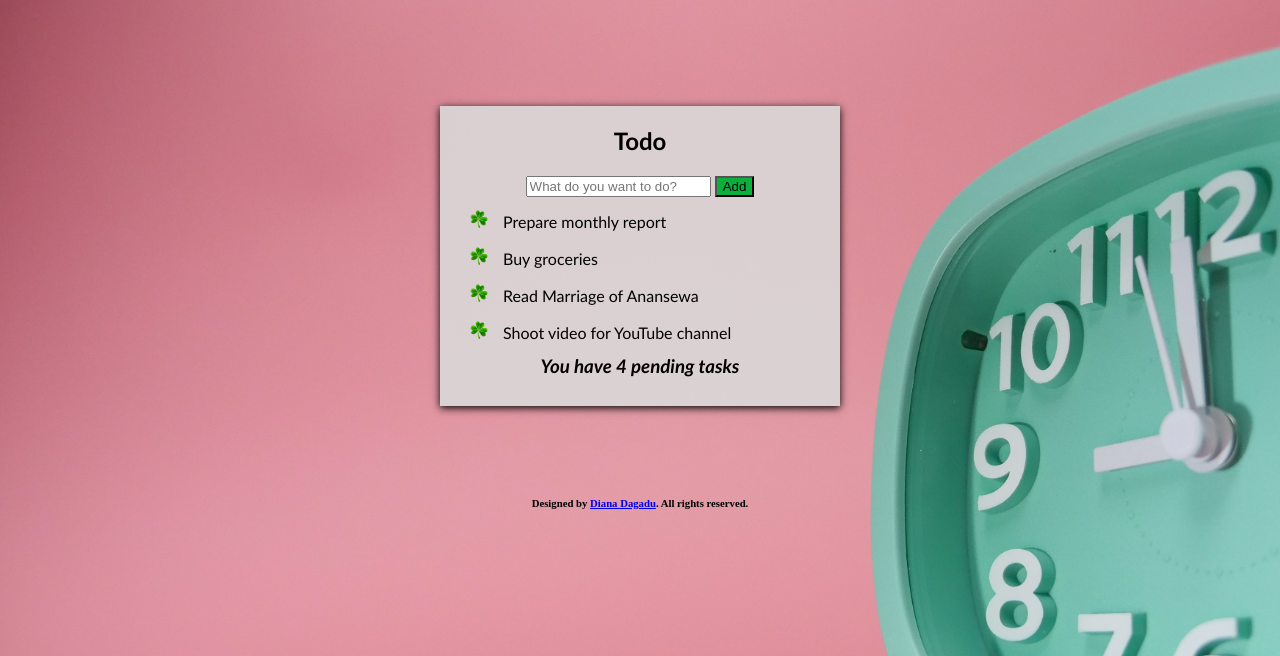
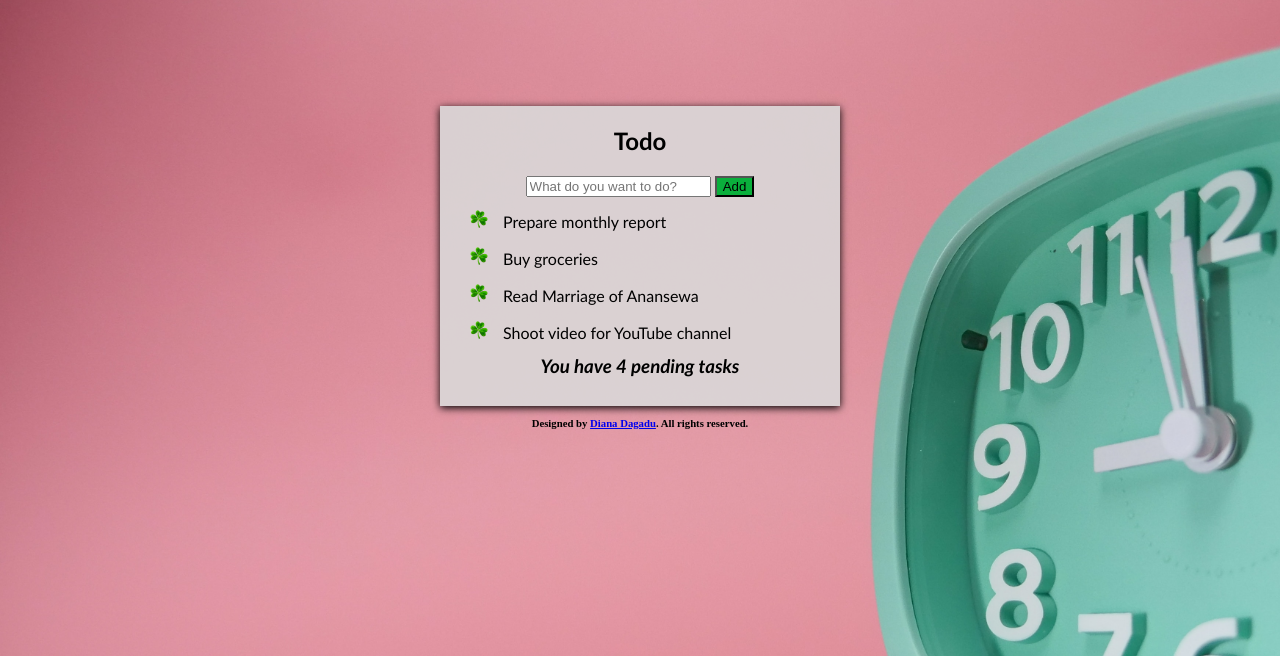
Before and after one commit to diana-dagadu/Todo-App, a plain HTML site: page index.html in a window 1280 px wide. Shown: the part 144-800 px from the top of the page. Drawn offline with Linux system fonts and the light colour scheme.

Commit message:
Last change to footer

```diff
--- a/style.css
+++ b/style.css
@@ -72,6 +72,6 @@ padding:8px;
 }
 
 footer{
-    margin-top: 500px;
+    margin-top: 420px;
     text-align: center;
 }
```
